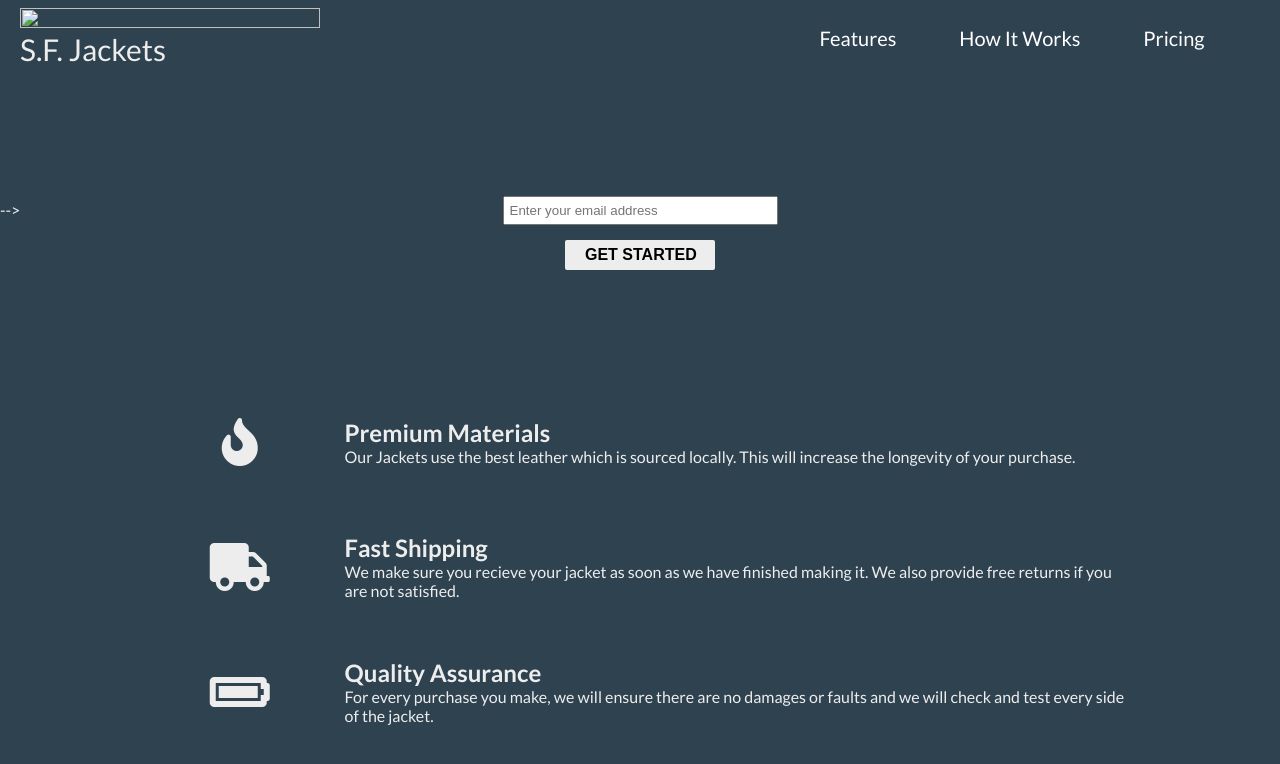
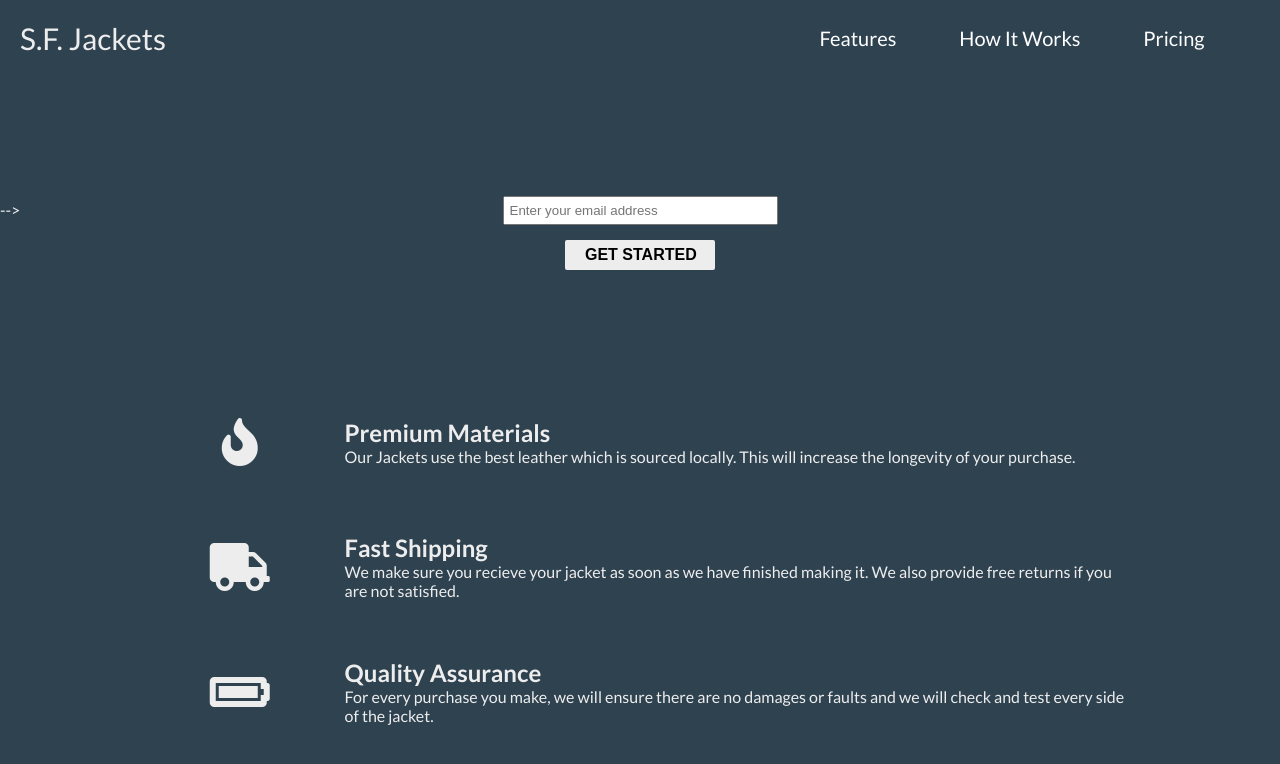
Before and after one commit to Coder-Sami/sfjack, a plain HTML site: page index.html in a window 1280 px wide. Shown: the top 764 px of the page. Drawn offline with Linux system fonts and the light colour scheme.

Commit message:
Update index.html

```diff
--- a/index.html
+++ b/index.html
@@ -13,7 +13,7 @@
     <div id="page-wrapper">
       <header id="header">
         <div class="logo">
-          <img id="" src="" alt="" > <span> S.F. Jackets </span>
+          <span> S.F. Jackets </span>
         </div>
 
         <nav id="nav-bar">
```
